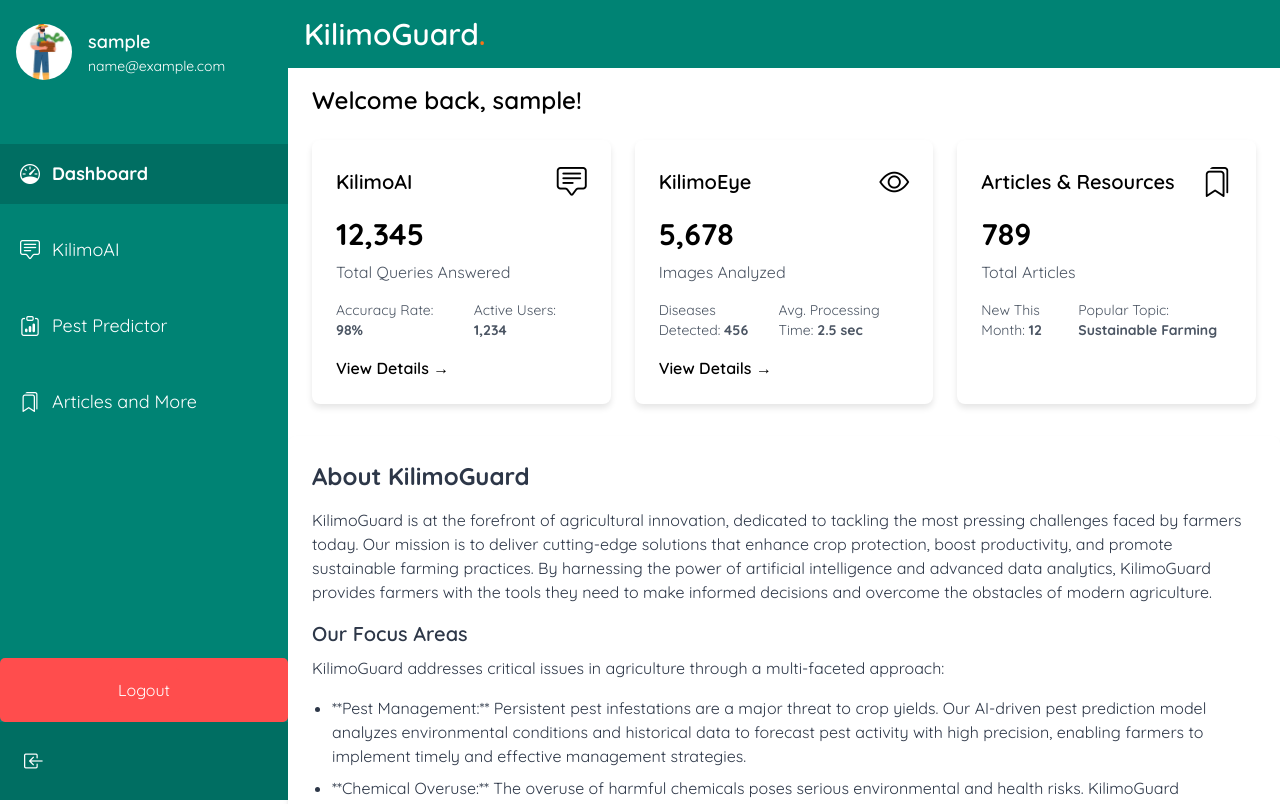
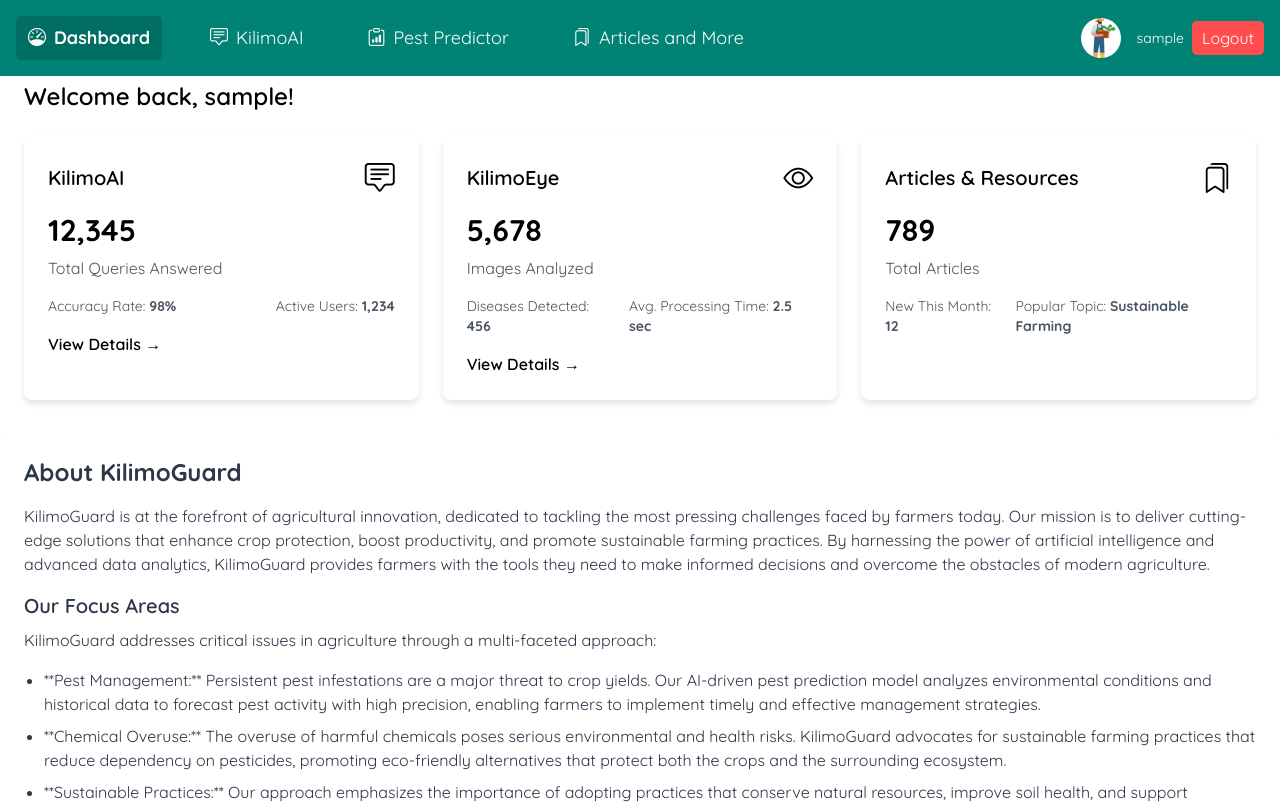
Before and after one commit to KilimoGuard/KilimoGuardFrontend, a Vue app: page /dashboard in a window 1280 px wide. Shown: the top 804 px of the page. Built offline with nearby package versions, Linux system fonts and the light colour scheme; sample sign-in values are in the browser's storage.

Commit message:
adjusted logged in layout

```diff
--- a/src/components/SideNavbar.vue
+++ b/src/components/SideNavbar.vue
@@ -1,91 +1,283 @@
+<!--<template>-->
+<!--  <div class="h-dvh">-->
+<!--    <aside :class="{ 'w-72': isExpanded, 'w-16': !isExpanded }"-->
+<!--      class="h-full bg-custom-green text-white fixed top-0 left-0 transition-width duration-300">-->
+<!--      <div class="flex flex-col h-screen">-->
+<!--        &lt;!&ndash; Profile Section &ndash;&gt;-->
+<!--        <div v-if="isExpanded" class="flex items-center p-4 mb-8 mt-2">-->
+<!--          &lt;!&ndash; Profile Picture &ndash;&gt;-->
+<!--          <div class="w-14 h-14 rounded-full bg-gray-200 overflow-hidden mr-4">-->
+<!--            <img :src="profilePicture" alt="Profile Picture" class="w-full h-full object-cover">-->
+<!--          </div>-->
+<!--          &lt;!&ndash; Username and Email &ndash;&gt;-->
+<!--          <div>-->
+<!--            <h2 class="text-lg font-semibold">{{ user?.username }}</h2>-->
+<!--            <p class="text-sm">{{ user?.email }}</p>-->
+<!--          </div>-->
+<!--        </div>-->
+
+<!--        &lt;!&ndash; Navbar Items &ndash;&gt;-->
+<!--        <nav class="flex-1">-->
+<!--          <ul class="mt-4">-->
+<!--            <li v-for="(item, index) in navItems" :key="index" class="mb-4 hover:bg-custom-hover flex items-center">-->
+<!--              <router-link :to="item.route" :class="{ 'active-nav-item': isActiveRoute(item.route) }"-->
+<!--                class="px-5 py-4 text-lg flex items-center">-->
+<!--                <i :class="item.iconClass + ' mr-3'"></i>-->
+<!--                <span v-if="isExpanded">{{ item.text }}</span>-->
+<!--              </router-link>-->
+<!--            </li>-->
+<!--          </ul>-->
+<!--        </nav>-->
+
+<!--        &lt;!&ndash; User Info Section &ndash;&gt;-->
+<!--        <div class="absolute inset-x-0 bottom-0">-->
+<!--          <button @click="logout" class="logout-button w-full">-->
+<!--            <button @click="logout" class="logout-button">-->
+<!--              <div v-if="isLoading" style="display: flex; justify-content: center;">-->
+<!--                <img src="../assets/animations/spinner.gif" width="25" height="25" alt="Spinner" />-->
+<!--                <p style="padding-left: 5px;">Logging out ...</p>-->
+<!--              </div>-->
+<!--              <p v-if="!isLoading">Logout</p>-->
+<!--            </button>-->
+<!--          </button>-->
+<!--          <div class="p-4 mt-auto bg-custom-dark-green flex items-center justify-between">-->
+<!--            <button @click="toggleSidebar" class="p-2 bg-custom-dark-green hover:bg-custom-hover">-->
+<!--              <i :class="isExpanded ? 'bi bi-box-arrow-in-left' : 'bi bi-box-arrow-in-right'"></i>-->
+<!--            </button>-->
+<!--          </div>-->
+<!--        </div>-->
+<!--      </div>-->
+<!--    </aside>-->
+<!--  </div>-->
+<!--</template>-->
+
+<!--<script>-->
+<!--import { computed } from 'vue';-->
+<!--import { useAuthStore } from '@/stores/auth';-->
+<!--import profile from '@/assets/img/profile.jpg'-->
+<!--import { ref } from 'vue';-->
+
+<!--export default {-->
+<!--  name: 'SideNavbar',-->
+<!--  setup() {-->
+<!--    const authStore = useAuthStore();-->
+<!--    const user = computed(() => authStore.user);-->
+<!--    const isLoading = ref(false);-->
+<!--    return {-->
+<!--      user,-->
+<!--      isLoading-->
+<!--    };-->
+<!--  },-->
+<!--  data() {-->
+<!--    return {-->
+<!--      isExpanded: true, // Initial state of the sidebar-->
+<!--      profilePicture: profile, // Replace with actual path to profile picture-->
+<!--      navItems: [-->
+<!--        { route: '/dashboard', iconClass: 'bi bi-speedometer', text: 'Dashboard' },-->
+<!--        { route: '/kilimoai', iconClass: 'bi bi-chat-square-text', text: 'KilimoAI' },-->
+<!--        { route: '/pest-predictor', iconClass: 'bi bi-clipboard-data', text: 'Pest Predictor' },-->
+<!--        // { route: '/kilimoeye', iconClass: 'bi bi-eye', text: 'KilimoEye' },-->
+<!--        { route: '/articles-and-more', iconClass: 'bi bi-bookmarks', text: 'Articles and More' },-->
+<!--      ],-->
+<!--    };-->
+<!--  },-->
+<!--  methods: {-->
+<!--    toggleSidebar() {-->
+<!--      this.isExpanded = !this.isExpanded;-->
+<!--      this.$emit('sidebar-toggle', this.isExpanded);-->
+<!--    },-->
+<!--    isActiveRoute(route) {-->
+<!--      return this.$route.path === route;-->
+<!--    },-->
+<!--    async logout() {-->
+<!--      this.isLoading = true;-->
+<!--      const authStore = useAuthStore();-->
+<!--      try {-->
+<!--        await authStore.logout();-->
+<!--        this.isLoading = false;-->
+<!--        this.$router.push('/login'); // Redirect to login page after logout-->
+<!--      } catch (error) {-->
+<!--        this.isLoading = false;-->
+<!--        console.error('Logout failed:', error.message);-->
+<!--      }-->
+<!--    },-->
+<!--  },-->
+<!--};-->
+<!--</script>-->
+
+<!--<style scoped>-->
+<!--.bg-custom-green {-->
+<!--  background-color: #008374;-->
+<!--}-->
+
+<!--.bg-custom-dark-green {-->
+<!--  background-color: #006e62;-->
+<!--  /* Darker shade for the bottom section */-->
+<!--}-->
+
+<!--.hover\:bg-custom-hover:hover {-->
+<!--  background-color: #006e62;-->
+<!--  /* Darker shade for hover effect */-->
+<!--}-->
+
+<!--li {-->
+<!--  margin-bottom: 1rem;-->
+<!--  /* Increased spacing between navbar items */-->
+<!--}-->
+
+<!--i {-->
+<!--  font-size: 1.25rem;-->
+<!--  /* Adjust icon size if needed */-->
+<!--}-->
+
+<!--.text-sm {-->
+<!--  font-size: 0.875rem;-->
+<!--}-->
+
+<!--.font-semibold {-->
+<!--  font-weight: 600;-->
+<!--}-->
+
+<!--.transition-width {-->
+<!--  transition: width 0.3s ease;-->
+<!--}-->
+
+<!--.active-nav-item {-->
+<!--  background-color: #006e62;-->
+<!--  /* Change this to your preferred active color */-->
+<!--  font-weight: bold;-->
+<!--  width: 100%;-->
+<!--  /* Fill the entire slot */-->
+<!--  height: 100%;-->
+<!--  /* Fill the entire slot */-->
+<!--  display: flex;-->
+<!--  align-items: center;-->
+<!--}-->
+
+<!--.rounded-full {-->
+<!--  border-radius: 9999px;-->
+<!--}-->
+
+<!--.overflow-hidden {-->
+<!--  overflow: hidden;-->
+<!--}-->
+
+<!--.object-cover {-->
+<!--  object-fit: cover;-->
+<!--}-->
+
+<!--.logout-button {-->
+<!--  background-color: #ff4d4d;-->
+<!--  color: white;-->
+<!--  border: none;-->
+<!--  padding: 10px;-->
+<!--  border-radius: 5px;-->
+<!--  cursor: pointer;-->
+<!--}-->
+
+<!--.logout-button:hover {-->
+<!--  background-color: #ff1a1a;-->
+<!--}-->
+<!--</style>-->
+
+
 <template>
-  <div class="h-dvh">
-    <aside :class="{ 'w-72': isExpanded, 'w-16': !isExpanded }"
-      class="h-full bg-custom-green text-white fixed top-0 left-0 transition-width duration-300">
-      <div class="flex flex-col h-screen">
+  <header class="bg-custom-green text-white fixed w-full top-0 z-10">
+    <div class="flex justify-between items-center p-4">
+      <!-- Mobile Menu Button -->
+      <button @click="toggleMobileMenu" class="block lg:hidden text-2xl">
+        <i :class="isMobileMenuOpen ? 'bi bi-x' : 'bi bi-list'"></i>
+      </button>
+
+      <!-- Navbar Items (Desktop) -->
+      <nav class="hidden lg:flex lg:space-x-8 flex-grow">
+        <router-link v-for="(item, index) in navItems" :key="index" :to="item.route"
+                     :class="{ 'active-nav-item': isActiveRoute(item.route) }"
+                     class="flex items-center text-lg hover:bg-custom-hover px-4 py-2 rounded">
+          <i :class="item.iconClass + ' mr-2'"></i>
+          <span>{{ item.text }}</span>
+        </router-link>
+      </nav>
+
       <!-- Profile Section -->
-        <div v-if="isExpanded" class="flex items-center p-4 mb-8 mt-2">
+      <div class="flex items-center space-x-4">
         <!-- Profile Picture -->
-          <div class="w-14 h-14 rounded-full bg-gray-200 overflow-hidden mr-4">
+        <div class="w-10 h-10 rounded-full bg-gray-200 overflow-hidden">
           <img :src="profilePicture" alt="Profile Picture" class="w-full h-full object-cover">
         </div>
-          <!-- Username and Email -->
-          <div>
-            <h2 class="text-lg font-semibold">{{ user?.username }}</h2>
-            <p class="text-sm">{{ user?.email }}</p>
-          </div>
-        </div>
-
-        <!-- Navbar Items -->
-        <nav class="flex-1">
-          <ul class="mt-4">
-            <li v-for="(item, index) in navItems" :key="index" class="mb-4 hover:bg-custom-hover flex items-center">
-              <router-link :to="item.route" :class="{ 'active-nav-item': isActiveRoute(item.route) }"
-                class="px-5 py-4 text-lg flex items-center">
-                <i :class="item.iconClass + ' mr-3'"></i>
-                <span v-if="isExpanded">{{ item.text }}</span>
-              </router-link>
-            </li>
-          </ul>
-        </nav>
-
-        <!-- User Info Section -->
-        <div class="absolute inset-x-0 bottom-0">
-          <button @click="logout" class="logout-button w-full">
+        <!-- Username and Logout Button -->
+        <div class="hidden lg:flex items-center space-x-2">
+          <span class="text-sm">{{ user?.username }}</span>
           <button @click="logout" class="logout-button">
             <div v-if="isLoading" style="display: flex; justify-content: center;">
-                <img src="../assets/animations/spinner.gif" width="25" height="25" alt="Spinner" />
+              <img src="../assets/animations/spinner.gif" width="20" height="20" alt="Spinner"/>
               <p style="padding-left: 5px;">Logging out ...</p>
             </div>
             <p v-if="!isLoading">Logout</p>
           </button>
-          </button>
-          <div class="p-4 mt-auto bg-custom-dark-green flex items-center justify-between">
-            <button @click="toggleSidebar" class="p-2 bg-custom-dark-green hover:bg-custom-hover">
-              <i :class="isExpanded ? 'bi bi-box-arrow-in-left' : 'bi bi-box-arrow-in-right'"></i>
-            </button>
         </div>
       </div>
     </div>
-    </aside>
+
+    <!-- Mobile Menu -->
+    <div v-if="isMobileMenuOpen" class="lg:hidden fixed top-0 left-0 w-full bg-custom-green text-white z-20">
+      <nav class="flex flex-col p-4">
+        <router-link v-for="(item, index) in navItems" :key="index" :to="item.route"
+                     :class="{ 'active-nav-item': isActiveRoute(item.route) }"
+                     class="flex items-center text-lg hover:bg-custom-hover px-4 py-2 rounded mb-2">
+          <i :class="item.iconClass + ' mr-2'"></i>
+          <span>{{ item.text }}</span>
+        </router-link>
+        <div class="mt-4 flex flex-col items-start">
+          <button @click="logout" class="logout-button mb-2">
+            <div v-if="isLoading" style="display: flex; justify-content: center;">
+              <img src="../assets/animations/spinner.gif" width="20" height="20" alt="Spinner"/>
+              <p style="padding-left: 5px;">Logging out ...</p>
             </div>
+            <p v-if="!isLoading">Logout</p>
+          </button>
+        </div>
+      </nav>
+    </div>
+  </header>
 </template>
 
 <script>
-import { computed } from 'vue';
+import { computed, ref } from 'vue';
 import { useAuthStore } from '@/stores/auth';
 import profile from '@/assets/img/profile.jpg'
-import { ref } from 'vue';
 
 export default {
-  name: 'SideNavbar',
+  name: 'TopNavbar',
   setup() {
     const authStore = useAuthStore();
     const user = computed(() => authStore.user);
     const isLoading = ref(false);
+    const isMobileMenuOpen = ref(false);
+
+    const toggleMobileMenu = () => {
+      isMobileMenuOpen.value = !isMobileMenuOpen.value;
+    };
+
     return {
       user,
-      isLoading
+      isLoading,
+      isMobileMenuOpen,
+      toggleMobileMenu,
     };
   },
   data() {
     return {
-      isExpanded: true, // Initial state of the sidebar
       profilePicture: profile, // Replace with actual path to profile picture
       navItems: [
         { route: '/dashboard', iconClass: 'bi bi-speedometer', text: 'Dashboard' },
         { route: '/kilimoai', iconClass: 'bi bi-chat-square-text', text: 'KilimoAI' },
         { route: '/pest-predictor', iconClass: 'bi bi-clipboard-data', text: 'Pest Predictor' },
-        // { route: '/kilimoeye', iconClass: 'bi bi-eye', text: 'KilimoEye' },
         { route: '/articles-and-more', iconClass: 'bi bi-bookmarks', text: 'Articles and More' },
       ],
     };
   },
   methods: {
-    toggleSidebar() {
-      this.isExpanded = !this.isExpanded;
-      this.$emit('sidebar-toggle', this.isExpanded);
-    },
     isActiveRoute(route) {
       return this.$route.path === route;
     },
@@ -110,67 +302,24 @@ export default {
   background-color: #008374;
 }
 
-.bg-custom-dark-green {
-  background-color: #006e62;
-  /* Darker shade for the bottom section */
-}
-
 .hover\:bg-custom-hover:hover {
   background-color: #006e62;
   /* Darker shade for hover effect */
-}
-
-li {
-  margin-bottom: 1rem;
-  /* Increased spacing between navbar items */
-}
-
-i {
-  font-size: 1.25rem;
-  /* Adjust icon size if needed */
-}
-
-.text-sm {
-  font-size: 0.875rem;
-}
-
-.font-semibold {
-  font-weight: 600;
-}
-
-.transition-width {
-  transition: width 0.3s ease;
 }
 
 .active-nav-item {
   background-color: #006e62;
   /* Change this to your preferred active color */
   font-weight: bold;
-  width: 100%;
-  /* Fill the entire slot */
-  height: 100%;
-  /* Fill the entire slot */
-  display: flex;
-  align-items: center;
-}
-
-.rounded-full {
-  border-radius: 9999px;
-}
-
-.overflow-hidden {
-  overflow: hidden;
-}
-
-.object-cover {
-  object-fit: cover;
+  padding: 8px 12px;
+  border-radius: 5px;
 }
 
 .logout-button {
   background-color: #ff4d4d;
   color: white;
   border: none;
-  padding: 10px;
+  padding: 5px 10px;
   border-radius: 5px;
   cursor: pointer;
 }
--- a/src/layout/MainLayout.vue
+++ b/src/layout/MainLayout.vue
@@ -1,8 +1,8 @@
 <!-- src/layouts/MainLayout.vue -->
 <template>
   <div class="flex h-screen">
-    <SideNavbar @sidebar-toggle="handleSidebarToggle" />
-    <main :style="{ marginLeft: sidebarWidth }" class="flex-1 transition-all duration-300">
+    <SideNavbar />
+    <main class="flex-1 transition-all duration-300 mt-4">
       <slot></slot>
     </main>
   </div>
@@ -17,13 +17,9 @@ export default {
   },
   data() {
     return {
-      sidebarWidth: '18rem', // Default expanded width
     };
   },
   methods: {
-    handleSidebarToggle(isExpanded) {
-      this.sidebarWidth = isExpanded ? '18rem' : '4rem'; // Adjust as needed
-    },
   },
 };
 </script>
--- a/src/views/Dashboard.vue
+++ b/src/views/Dashboard.vue
@@ -1,10 +1,5 @@
 <template>
-  <main-layout>
-    <!-- Main Dashboard Content -->
-    <div class="bg-custom-green text-white p-4">
-      <h1 class="text-3xl font-semibold">KilimoGuard<span class="text-orange-500">.</span></h1>
-    </div>
-
+  <main-layout class="mt-12">
     <div class="mt-4 pl-6">
       <p class="text-2xl font-semibold">Welcome back, {{ user?.username }}!</p>
     </div>
--- a/src/views/KilimoAI.vue
+++ b/src/views/KilimoAI.vue
@@ -1,11 +1,6 @@
 <template>
   <main-layout>
     <div class="flex flex-col h-full">
-      <!-- Chat Header -->
-      <header class="bg-custom-green text-white p-4">
-        <h1 class="text-2xl font-semibold">KilimoAI Chat</h1>
-      </header>
-
       <!-- Chat Area -->
       <div class="flex-1 p-4 overflow-y-auto" ref="chatContainer">
         <div v-for="(message, index) in messages" :key="index" class="mb-4">
--- a/src/views/PestPredictor.vue
+++ b/src/views/PestPredictor.vue
@@ -1,11 +1,6 @@
 <template>
   <main-layout>
-    <div class="flex flex-col h-full">
-      <!-- Header -->
-      <header class="bg-custom-green text-white p-4">
-        <h1 class="text-3xl font-bold">Pest Predictor</h1>
-      </header>
-
+    <div class="flex flex-col h-full mt-8">
       <!-- Form Section -->
       <div class="bg-white p-6 rounded-lg shadow-lg mt-4">
         <form @submit.prevent="handleSubmit">
```
Also changed, not shown: src/views/ArticlesAndMore.vue (+2 -10 lines). Lines whose indentation alone changed are shown as unchanged.
